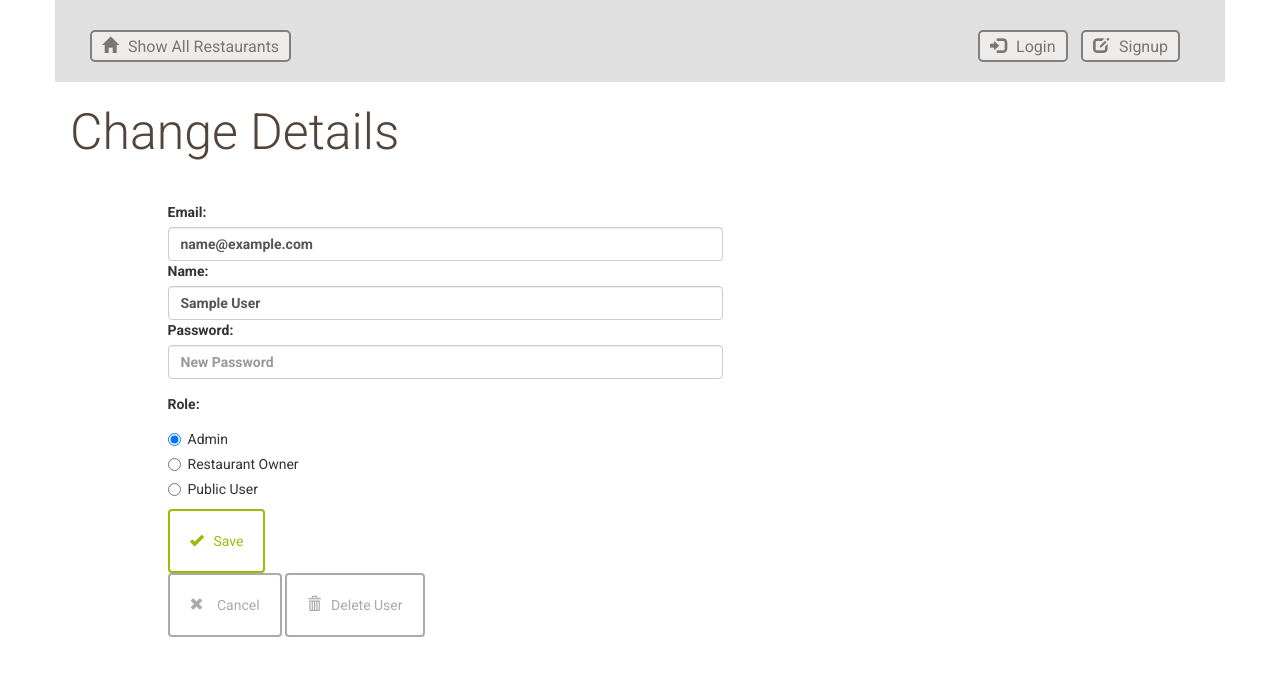
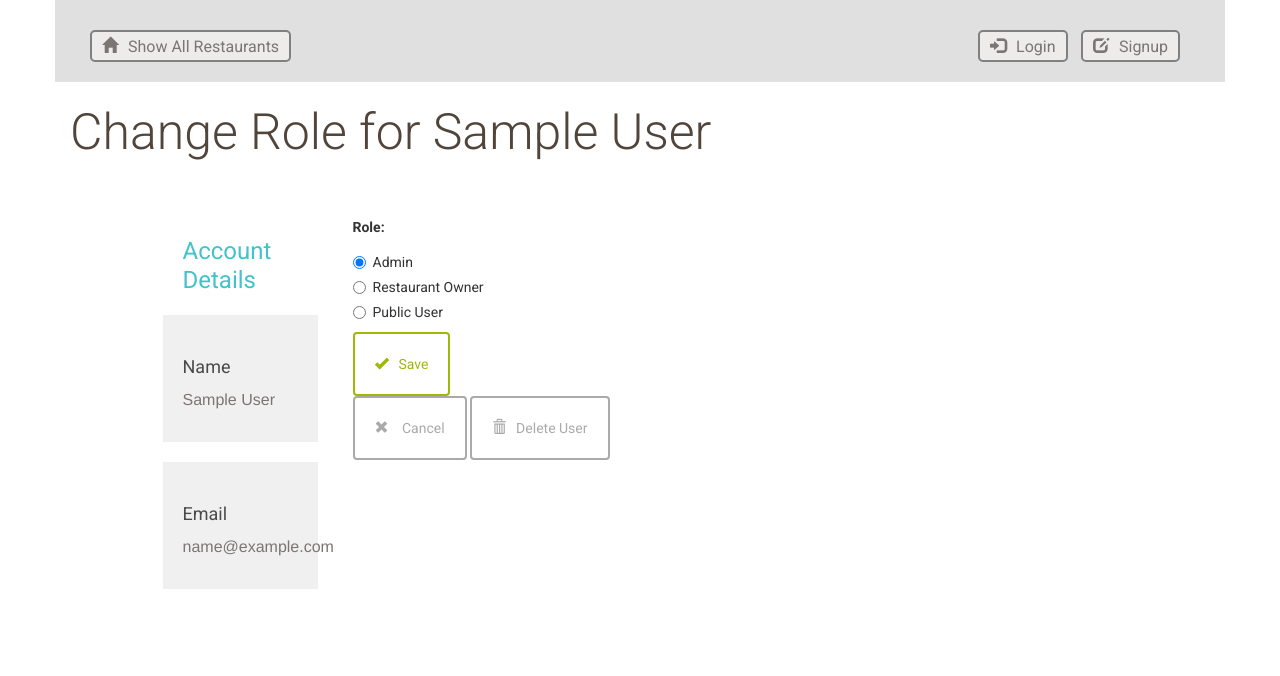
Before and after one commit to MQCOMP3310-2023/comp3310assignment2-mustard-cutters, a Flask app: page /admintools/1/edit/ in a window 1280 px wide. Shown: the top 676 px of the page. Run offline with Flask 3, Linux system fonts and the light colour scheme; tables that the repository leaves empty hold one stand-in row (values such as "Sample post"); some libraries are stand-ins or nearby versions.

Commit message:
admin tools updated

```diff
--- a/project/templates/edituser.html
+++ b/project/templates/edituser.html
@@ -3,21 +3,26 @@
 {% include "header.html" %}
 
 <h1 class="title">
-  Change Details
+  Change Role for {{user.name }}
 </h1>
 
   <div class="row">
     <div class="col-md-6 col-md-offset-1 padding-top">
       <form action="#" method = "post">
         <div class="form-group">
-          <label for="email">Email:</label>
-          <input type ="text" maxlength="100" class="form-control" name="email" value="{{user.email }}">
+          <div class="col-md-4">
+            <h2>Account Details</h2>
+                <div class="menu-item">
+                  <h3>Name</h3>
+                  <p>{{user.name}}</p>
+                </div>
 
-          <label for="name">Name:</label>
-          <input type ="text" maxlength="100" class="form-control" name="name" value="{{user.name }}">
+                <div class="menu-item">
+                  <h3>Email</h3>
+                  <p>{{user.email}}</p>
+                </div>
+          </div>
 
-          <label for="password">Password:</label>
-          <input type ="text" maxlength="100" class="form-control" name="password" placeholder="New Password">
 
         </div>
         <label for="course">Role:</label>
```
